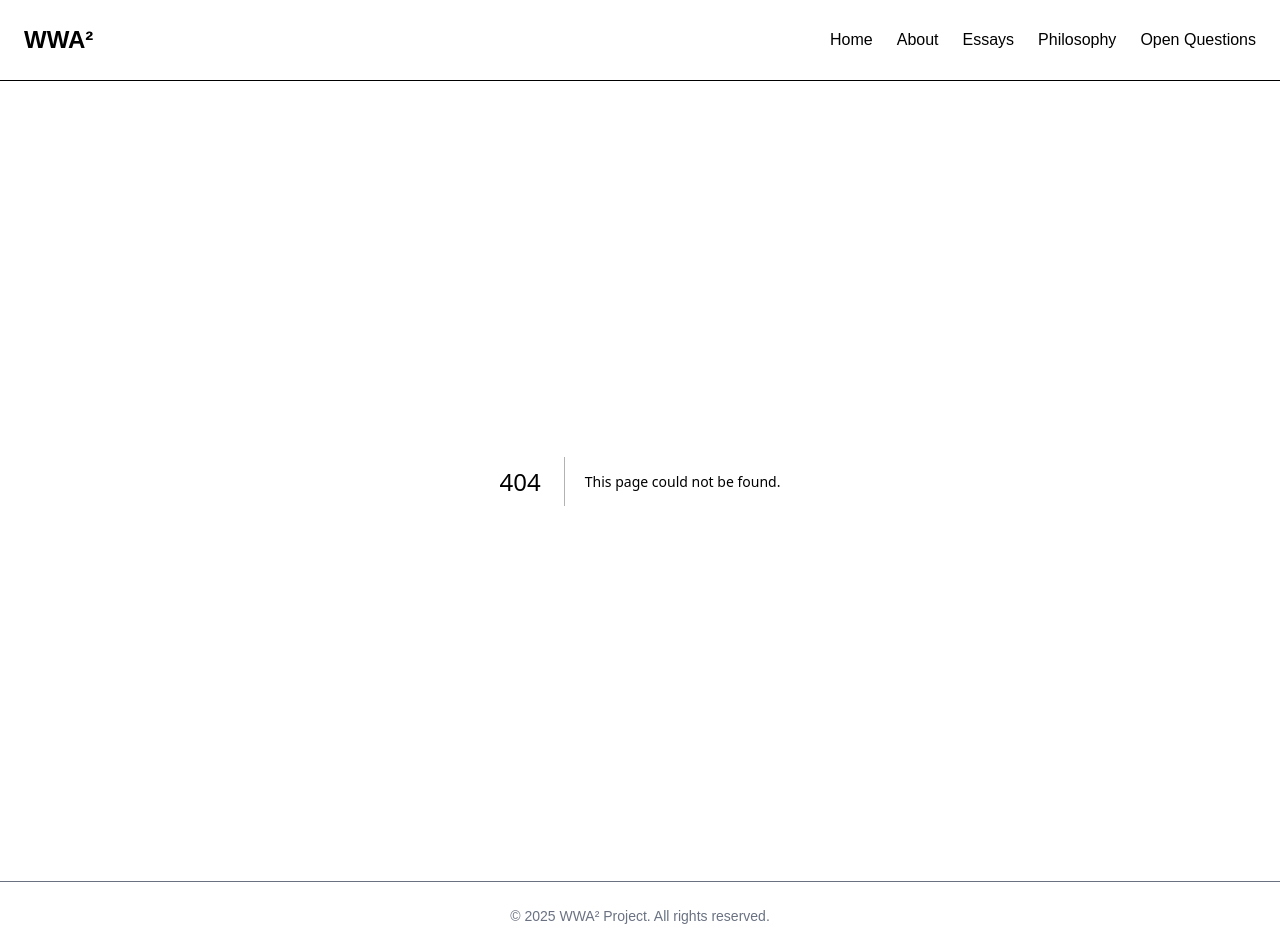
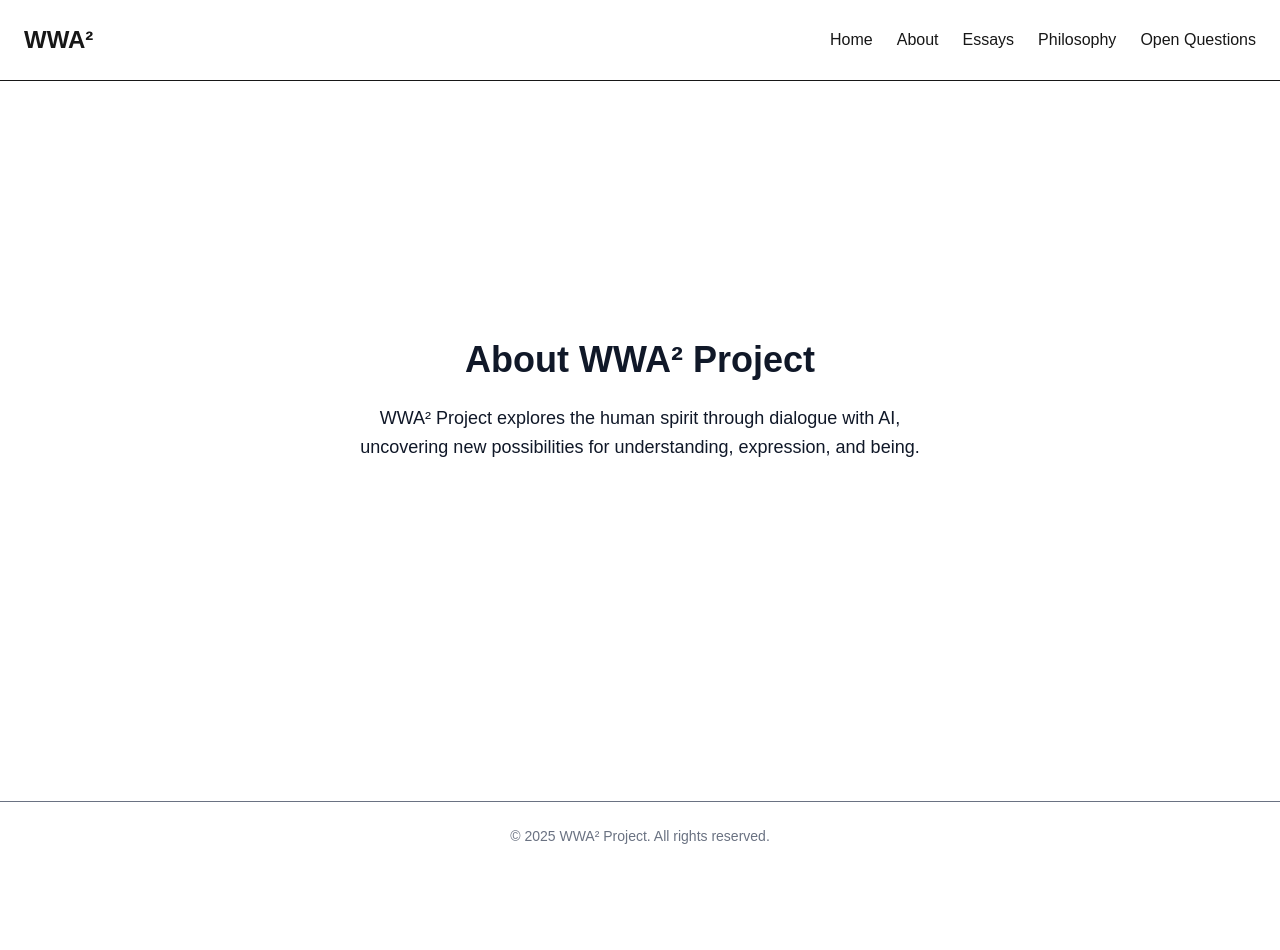
Before and after one commit to takanori88/wwa2project, a Next.js app: page /about in a window 1280 px wide. Before the commit this address had no page. After the commit the page ends 870 px from the top, so only its background shows below. Built offline with nearby package versions, Linux system fonts and the light colour scheme.

Commit message:
add about page

```diff
--- /dev/null
+++ b/src/app/about/page.js
@@ -0,0 +1,11 @@
+export default function About() {
+  return (
+    <div className="flex flex-col items-center justify-center min-h-[calc(100vh-80px)] pb-20 bg-white text-gray-900 text-center">
+      <h1 className="text-4xl font-bold mb-6">About WWA² Project</h1>
+      <p className="max-w-xl text-lg leading-relaxed">
+        WWA² Project explores the human spirit through dialogue with AI,
+        uncovering new possibilities for understanding, expression, and being.
+      </p>
+    </div>
+  );
+}
```
